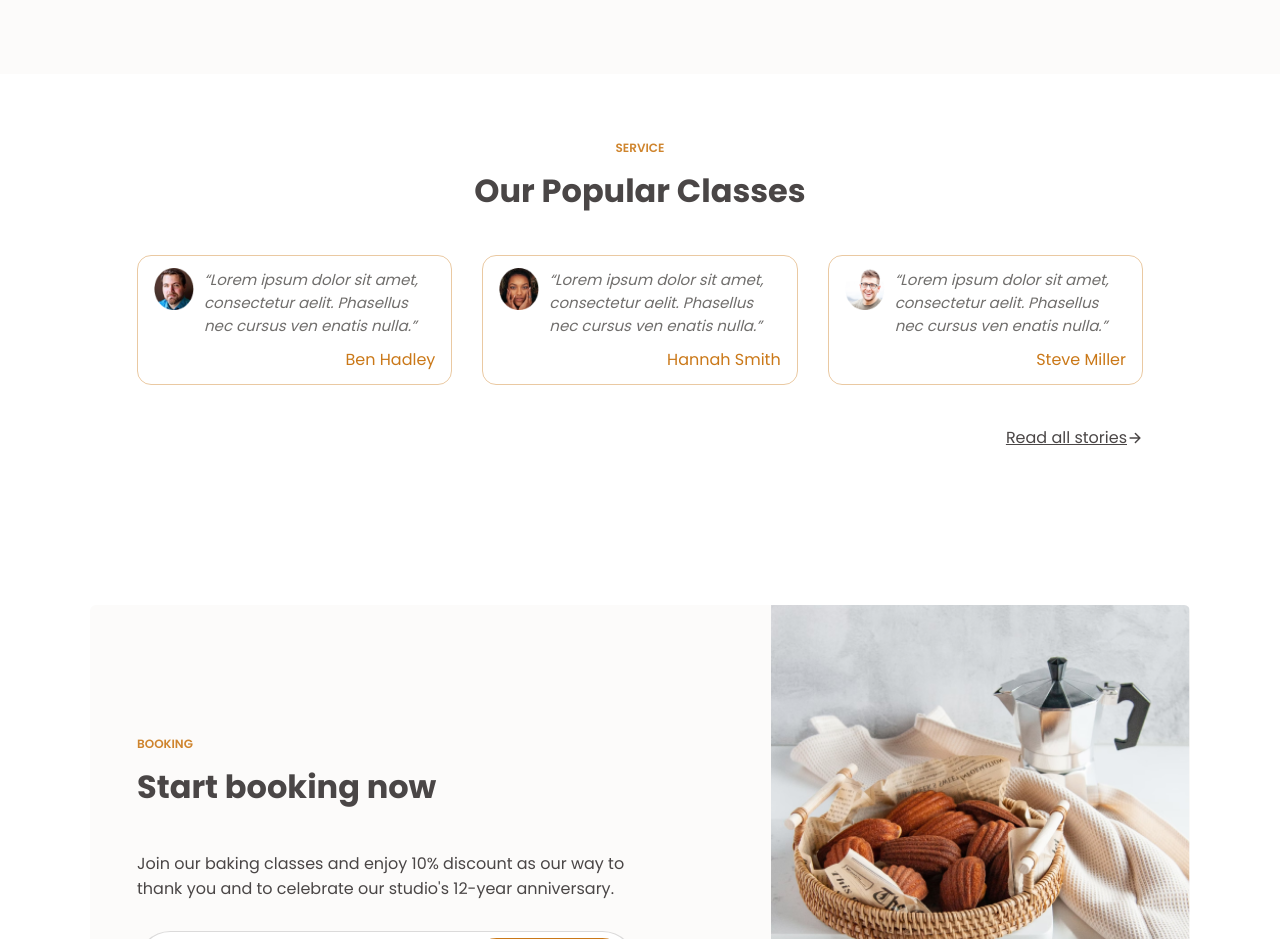
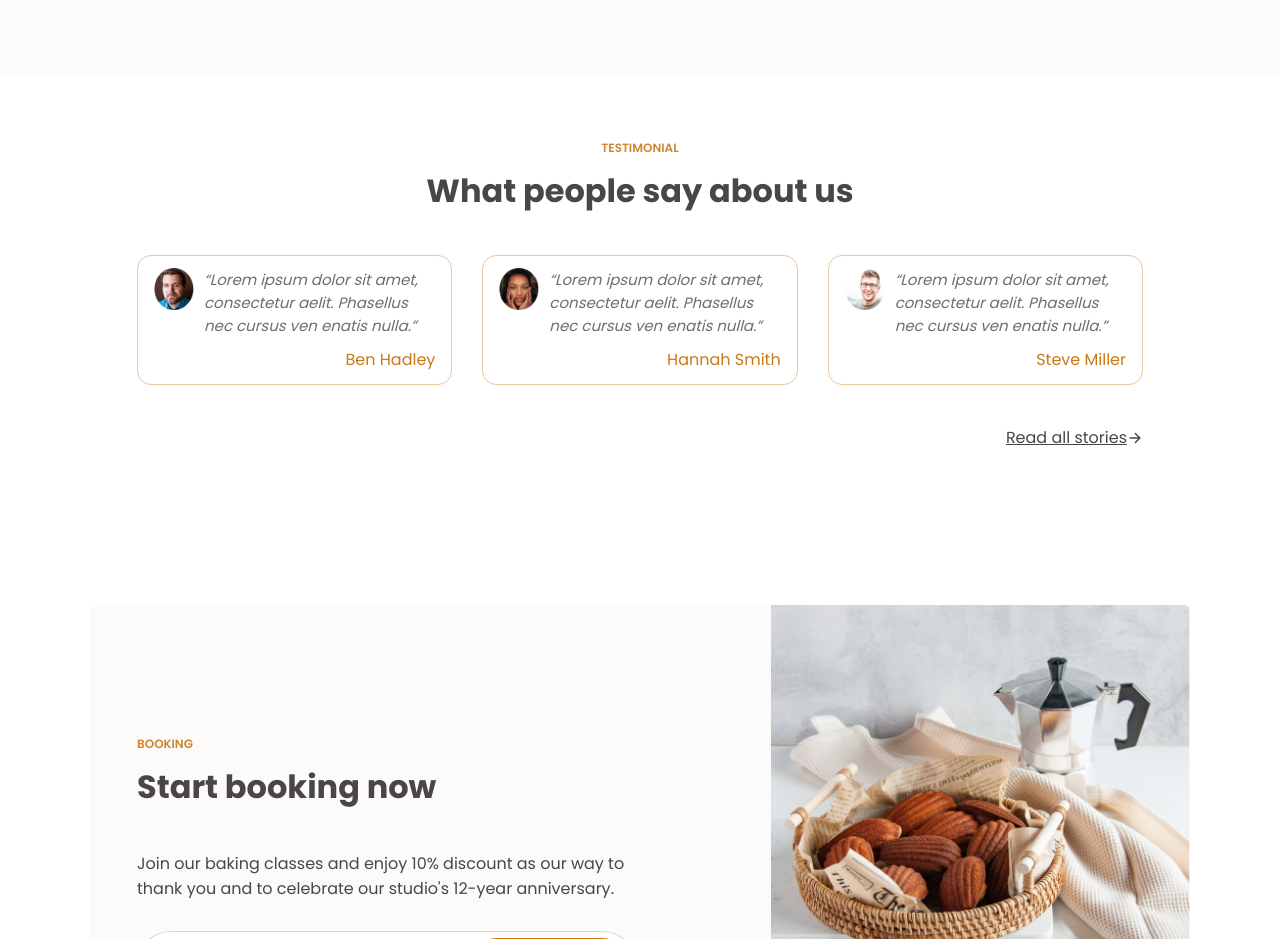
Before and after one commit to SukhontharatW/baking-studio, a React (Vite) app: page / in a window 1280 px wide. Shown: the part 3020-3959 px from the top of the page. Built offline with nearby package versions, Linux system fonts and the light colour scheme.

Commit message:
update testimonial secion

```diff
--- a/src/components/Testimonial.jsx
+++ b/src/components/Testimonial.jsx
@@ -7,8 +7,8 @@ function Testimonial() {
   return (
     <div className="testimonial">
       <div className="heading">
-        <h3 className="heading--h3">SERVICE</h3>
-        <h2 className="heading--h2">Our Popular Classes</h2>
+        <h3 className="heading--h3">TESTIMONIAL</h3>
+        <h2 className="heading--h2">What people say about us</h2>
       </div>
       <div className="testimonial__box">
         <div className="testimonial__item">
```
